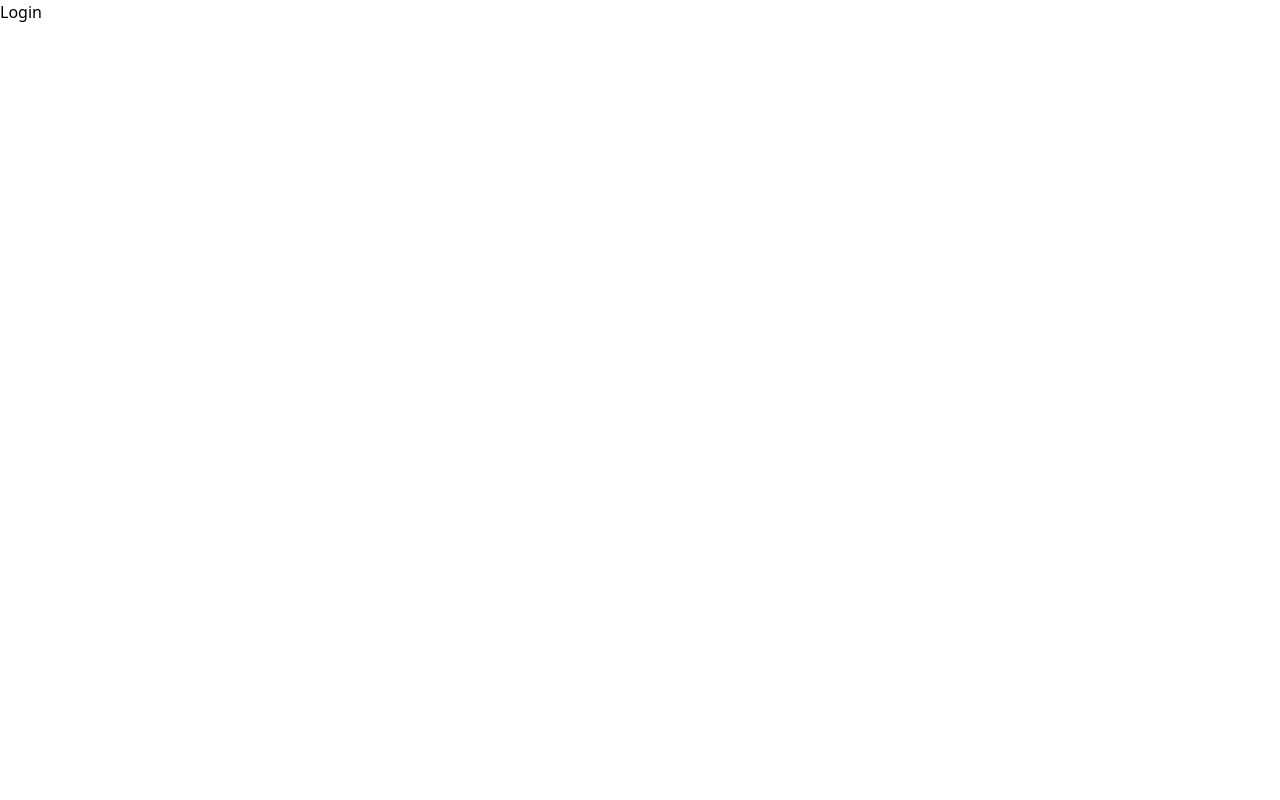
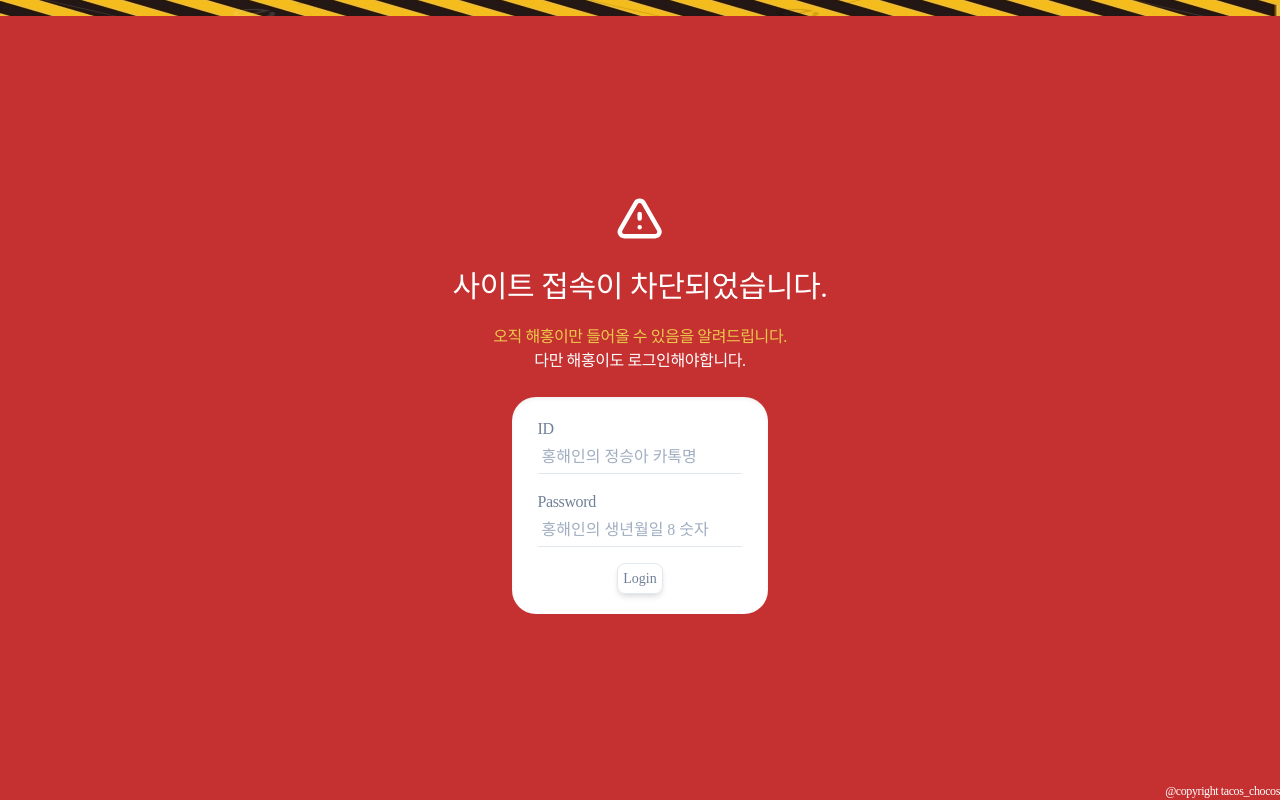
Before and after one commit to hackertaco/happy-birthday, a Vue app: page / in a window 1280 px wide. Built offline with nearby package versions, Linux system fonts and the light colour scheme.

Commit message:
feat: ⚡️ mk login page

```diff
--- a/src/pages/Login.vue
+++ b/src/pages/Login.vue
@@ -1,5 +1,32 @@
 <template>
-Login
+<div class="tracking-tight w-screen h-screen bg-red-700 m-auto fixed" style="font-family:SpaceMono">
+    <img class="w-full h-4" src="../assets/cautionLine.jpg" />
+    <div class="text-white m-auto justify-center h-full flex items-center flex-col w-1/2">
+        <svg class="w-1/12" xmlns="http://www.w3.org/2000/svg" fill="none" viewBox="0 0 24 24" stroke="currentColor">
+            <path stroke-linecap="round" stroke-linejoin="round" stroke-width="2" d="M12 9v2m0 4h.01m-6.938 4h13.856c1.54 0 2.502-1.667 1.732-3L13.732 4c-.77-1.333-2.694-1.333-3.464 0L3.34 16c-.77 1.333.192 3 1.732 3z" />
+        </svg>
+        <h1 class="text-3xl my-4">사이트 접속이 차단되었습니다.</h1>
+        <span class="text-yellow-500">오직 해홍이만 들어올 수 있음을 알려드립니다.</span>
+        <span>다만 해홍이도 로그인해야합니다.</span>
+        <form class="shadow-2xl shadow-inner text-gray-600 bg-white my-6 w-2/5 flex items-center flex-col  rounded-3xl" @submit.prevent="submit">
+            <div class="w-4/5 my-2">
+                <div class="my-3 w-full flex flex-col">
+                    <label>ID</label>
+                    <input class=" border-b border-gray-300 focus:border-red-600 text-black p-1 w-full" type="text" placeholder="홍해인의 정승아 카톡명" />
+                </div>
+                <div class="my-4 w-full flex flex-col">
+                    <label for="">Password</label>
+                    <input class="border-b border-gray-300 focus:border-red-600 p-1 w-full text-black" type="password" placeholder="홍해인의 생년월일 8 숫자" />
+                </div>
+                <div class="my-3 mx-3 text-center ">
+                    <button type="submit" class="p-1 cursor-pointer w-1/4 hover:bg-yellow-500 hover:text-white rounded-lg shadow-md border text-sm">Login</button>
+                </div>
+            </div>
+        </form>
+    </div>
+    <footer class="bottom-0 right-0 absolute text-white text-xs">@copyright tacos_chocos</footer>
+
+</div>
 </template>
 
 <script>
```
